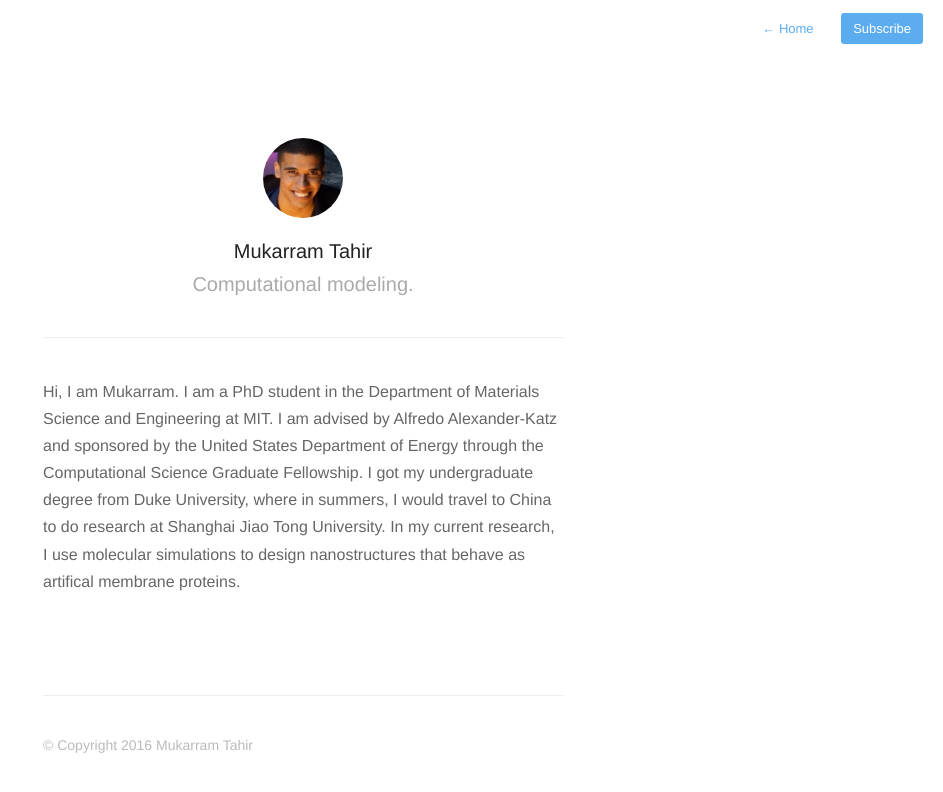
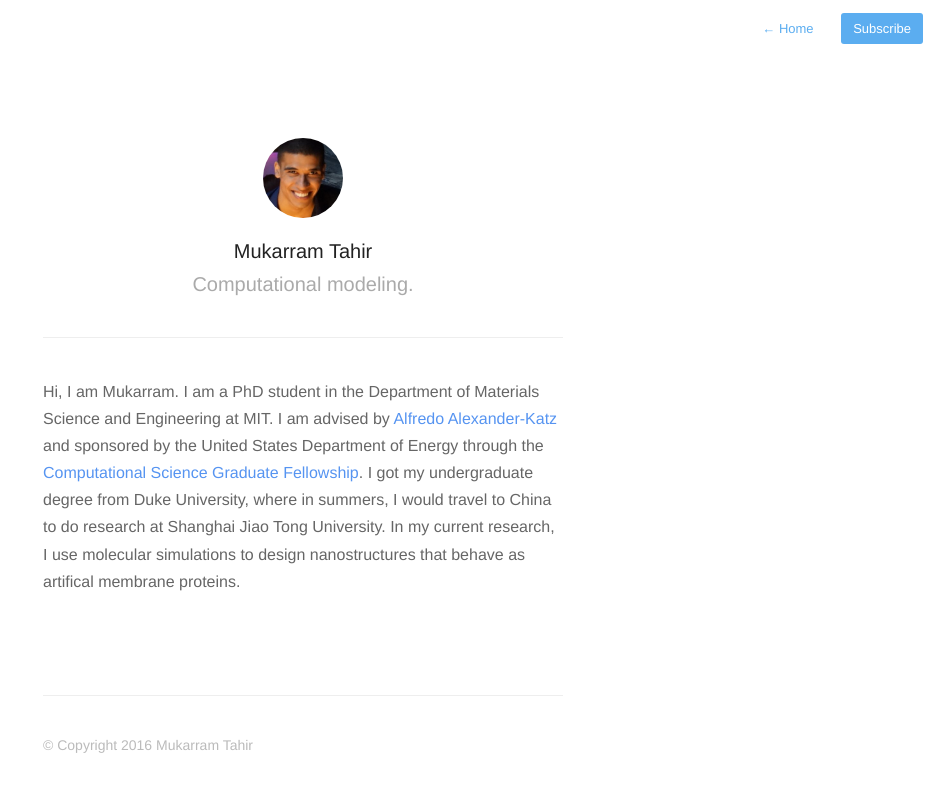
Before and after one commit to mukarramtahir/mukarramtahir.github.io, a Jekyll site: the page built from about.md, in a window 1280 px wide. Shown: the top 792 px of the page, without its empty margins (337-1280 px from the left). Built offline with Jekyll 4.4.1, drawn with Linux system fonts in a browser that asks for light colours; nearby versions of some CDN libraries; part of the change alters nothing that is shown.

```diff
--- a/about.md
+++ b/about.md
@@ -4,6 +4,6 @@ permalink: about/
 profile: true
 ---
 
-Hi, I am Mukarram. I am a PhD student in the Department of Materials Science and Engineering at MIT. I am advised by Alfredo Alexander-Katz and sponsored by the United States Department of Energy through the Computational Science Graduate Fellowship. I got my undergraduate degree from Duke University, where in summers, I would travel to China to do research at Shanghai Jiao Tong University. In my current research, I use molecular simulations to design nanostructures that behave as artifical membrane proteins.
+Hi, I am Mukarram. I am a PhD student in the Department of Materials Science and Engineering at MIT. I am advised by [Alfredo Alexander-Katz](https://dmse.mit.edu/faculty/profile/alexander-katz) and sponsored by the United States Department of Energy through the [Computational Science Graduate Fellowship](https://www.krellinst.org/csgf/). I got my undergraduate degree from Duke University, where in summers, I would travel to China to do research at Shanghai Jiao Tong University. In my current research, I use molecular simulations to design nanostructures that behave as artifical membrane proteins.
 
 {% include footer.html %}
```
